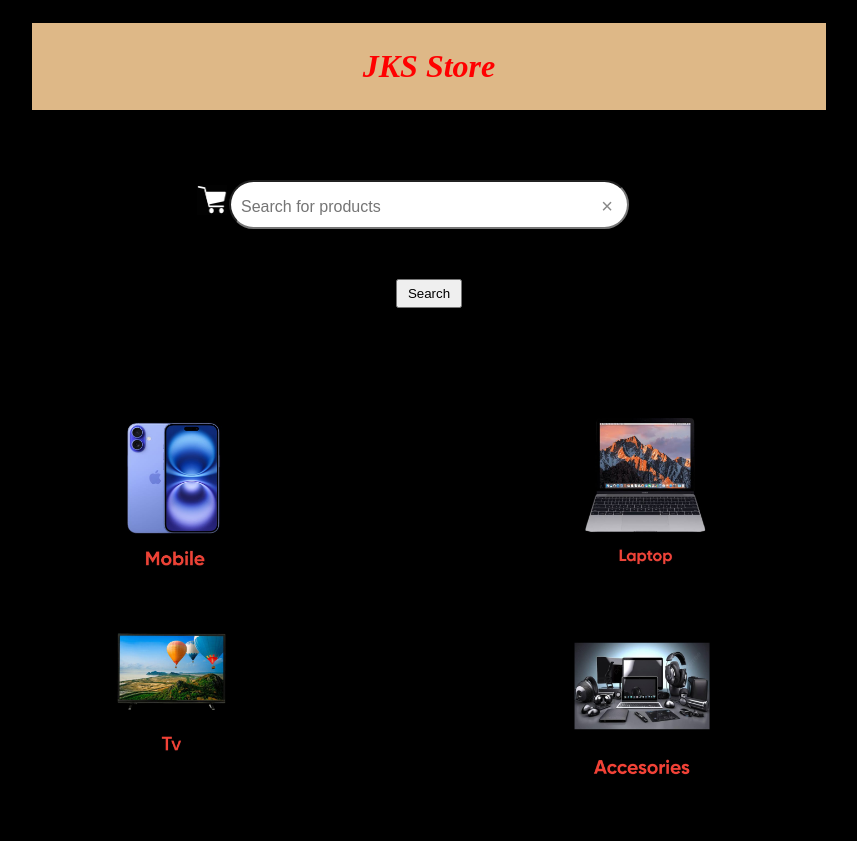
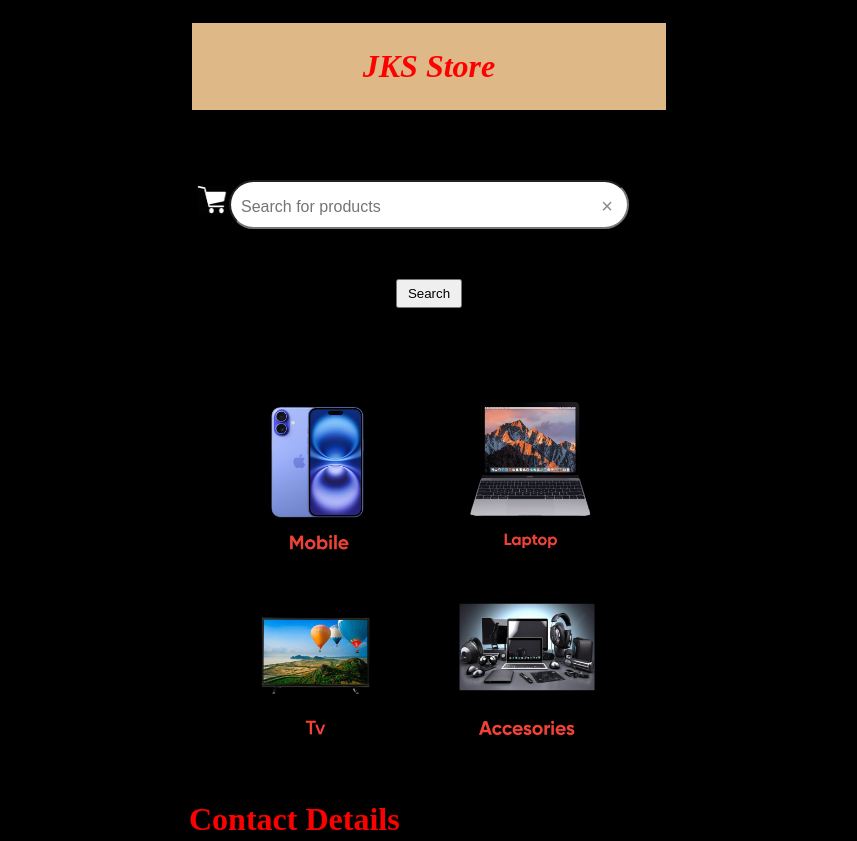
Before and after one commit to santhoshjks/ecommerce, a plain HTML site: page index.html in a window 1280 px wide. Shown: the top 841 px of the page, without its empty margins (211-1068 px from the left). Drawn offline with Linux system fonts and the light colour scheme.

Commit message:
Update index.html

```diff
--- a/index.html
+++ b/index.html
@@ -6,7 +6,7 @@
     <title>E Commerce</title>
     <link rel="stylesheet" href="webcss.css">
     </head>
-    <body style="max-width:800px; margin: 20px auto;">
+    <body style="max-width:480px; margin: 20px auto;">
         <header >
             <b><em>JKS Store</em></b>
         </header>
```
